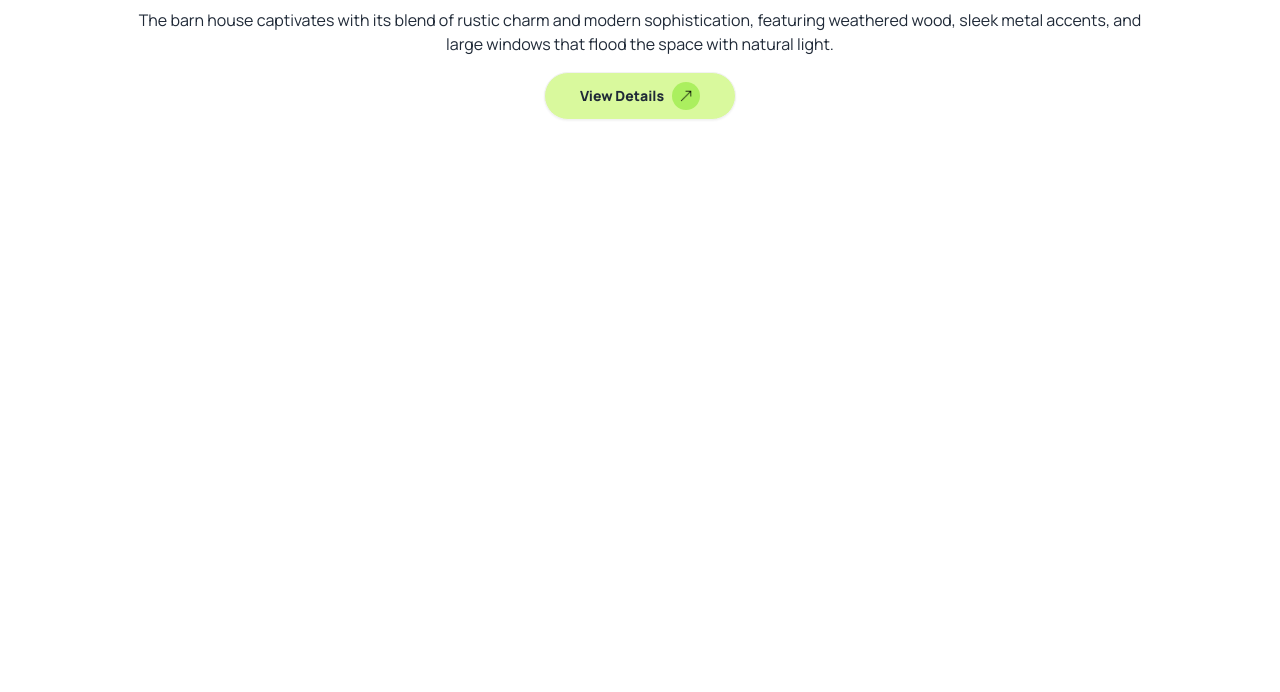
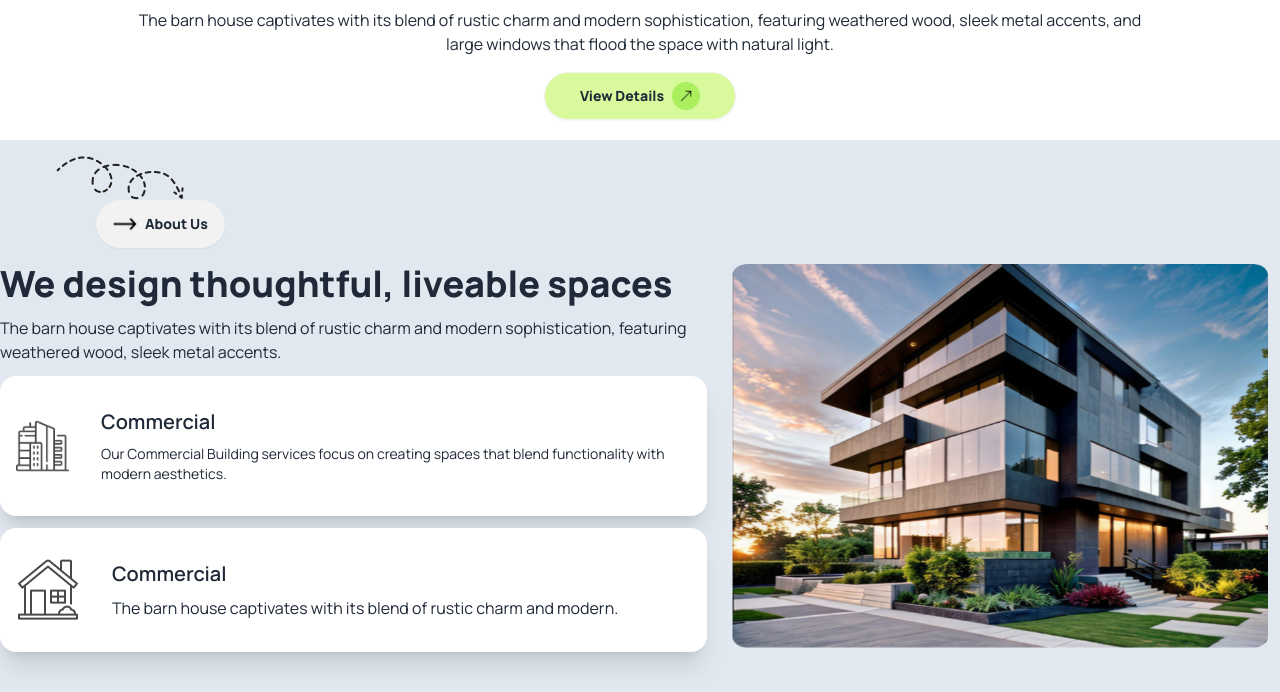
Before and after one commit to PeyalHasan/b10a3-assignment-3, a website: page index.html in a window 1280 px wide. Shown: the part 606-1298 px from the top of the page. Before the commit the page ends 800 px from the top, so only its background shows below. Drawn offline with nearby package versions, Linux system fonts and the light colour scheme.

Commit message:
complite design section

```diff
--- a/index.html
+++ b/index.html
@@ -103,6 +103,44 @@
                 </div>
             </div>
          </section>
+         <!-- Design Section -->
+          <section class="bg-slate-200 mt-5 pb-10 ">
+            <div class="md:ml-10 lg:ml-10 p-4 ">
+                <img src="./assets/Vector.png" alt="">
+                <a class="btn font-extrabold ml-10 rounded-3xl "> <span class="rounded-full "><img class="size-6 " src="./assets/right-arrow-50.png" alt=""></span>About Us</a>
+            </div>
+            <div class="container mx-auto pl-10 md:pl-0 lg:pl-0 lg:flex gap-3">
+                <div class="lg:w-[60%] lg:max-h-max ">
+                    <h3 class="text-4xl font-extrabold mb-3">We design thoughtful, liveable spaces</h3>
+                    <p> The barn house captivates with its blend of rustic charm and modern sophistication, featuring weathered wood, sleek metal accents.</p>
+                    <div class="card card-side bg-base-100 shadow-xl mt-3 mr-3">
+                        <figure class="pl-4">
+                          <img
+                            src="./assets/commercial.png"
+                            alt="commercial" />
+                        </figure>
+                        <div class="card-body">
+                          <h2 class="card-title">Commercial</h2>
+                          <p class="text-sm">Our Commercial Building services focus on creating spaces that blend functionality with modern aesthetics.</p>
+                        </div>
+                      </div>
+                    <div class="card card-side bg-base-100 shadow-xl mt-3 mr-3">
+                        <figure class="pl-4">
+                          <img
+                            src="./assets/residential.png"
+                            alt="residential" />
+                        </figure>
+                        <div class="card-body">
+                          <h2 class="card-title">Commercial</h2>
+                          <p>The barn house captivates with its blend of rustic charm and modern.</p>
+                        </div>
+                      </div>
+                </div>
+                <div class="mr-3 max-h-96 mt-3 lg:mt-0 ">
+                  <img class="w-full h-full" src="./assets/Rectangle.png" alt="">
+                </div>
+            </div>
+          </section>
      </main>
      <!-- Footer Section  -->
       <footer>
```
Also changed, not shown: assets/right-arrow-50.png (added).
